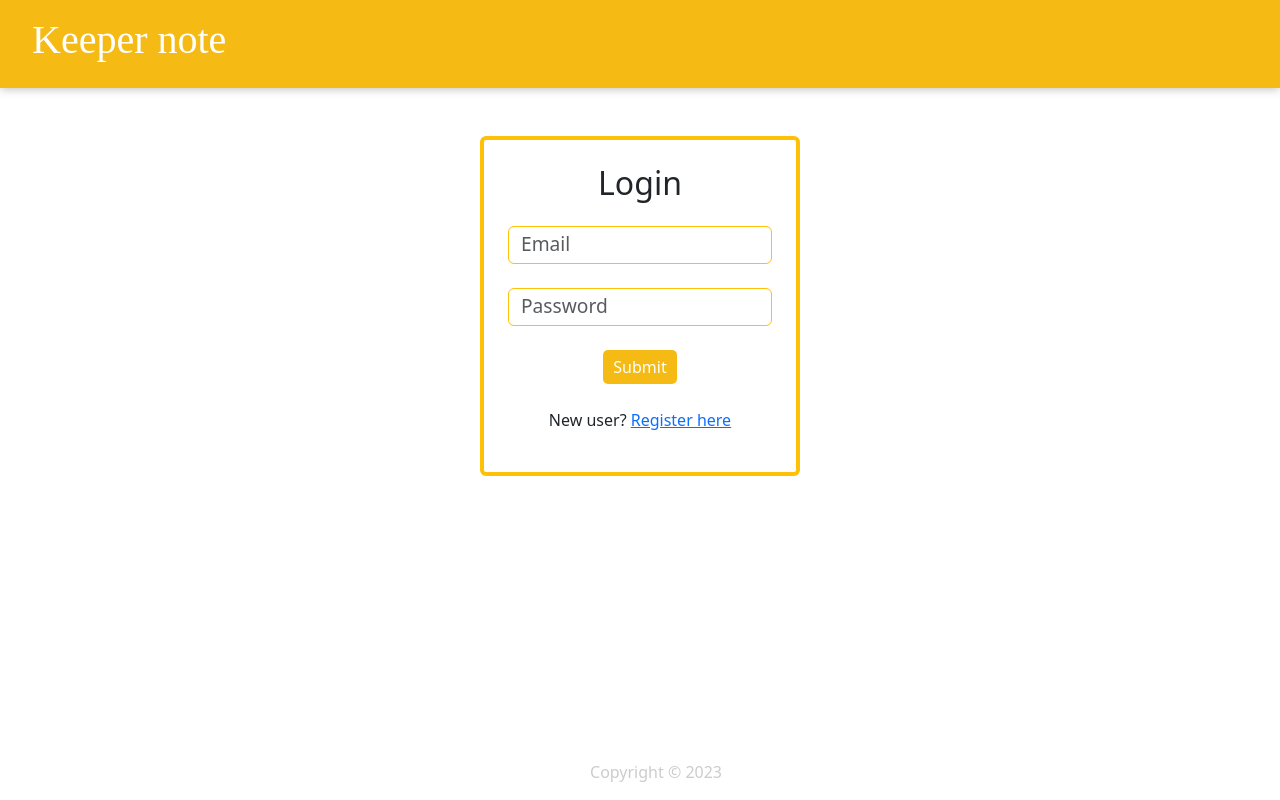
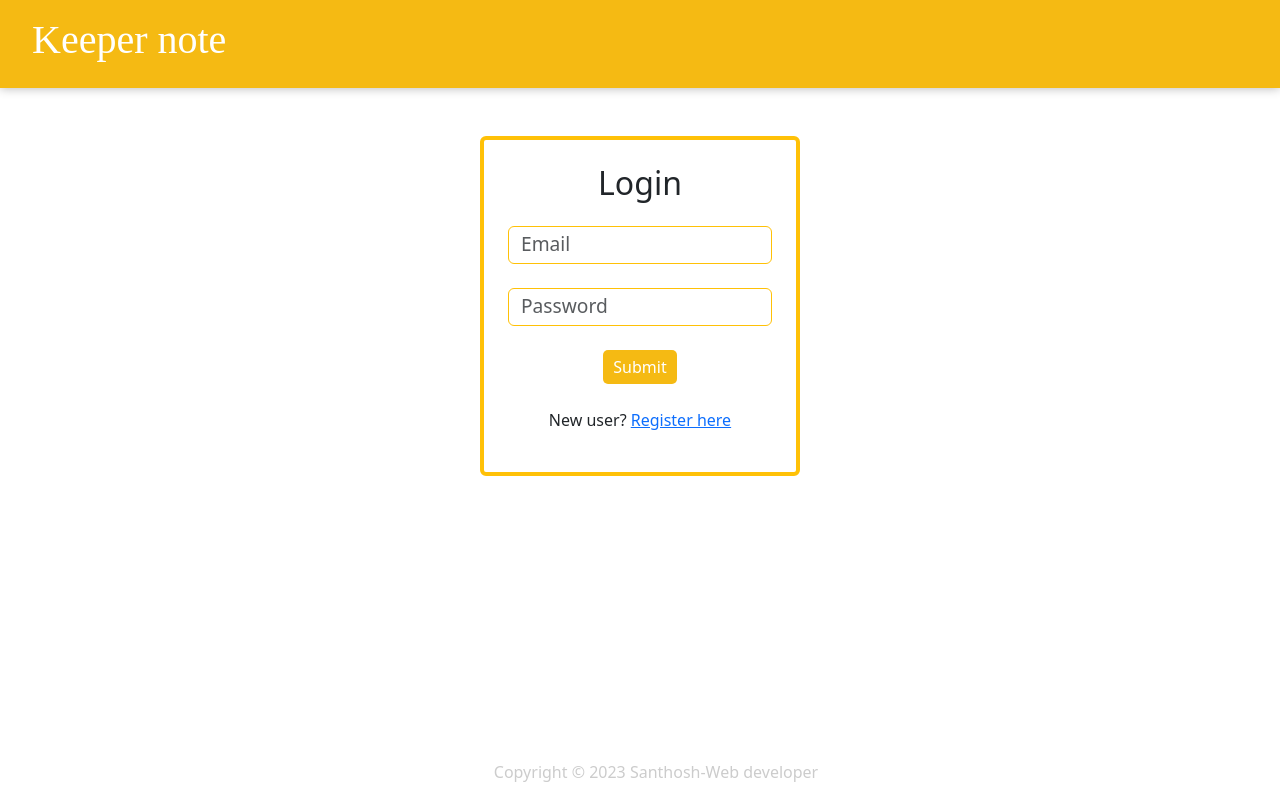
Before and after one commit to Ksanthosh20ka1a0554/keepernote, a React (Create React App) app: page / in a window 1280 px wide. Built offline with nearby package versions, Linux system fonts and the light colour scheme; a web font is replaced by a local one.

Commit message:
added copyright name

```diff
--- a/src/components/Footer.jsx
+++ b/src/components/Footer.jsx
@@ -7,7 +7,7 @@ function Footer(){
     const year = date.getFullYear();
     return(
         <footer>
-            <p>Copyright © {year}</p>
+            <p>Copyright © {year} Santhosh-Web developer</p>
         </footer>
     );
 }
```
